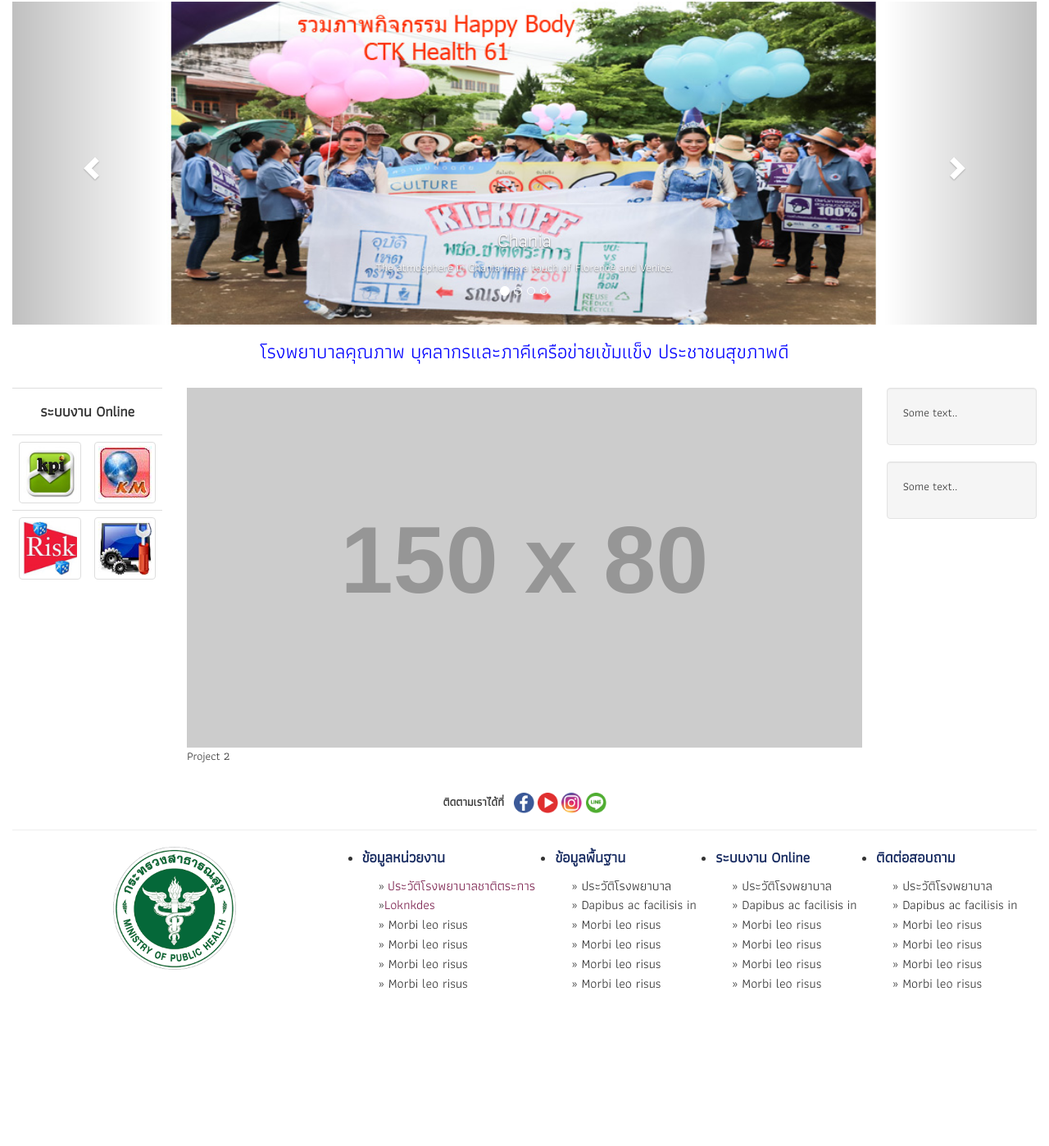
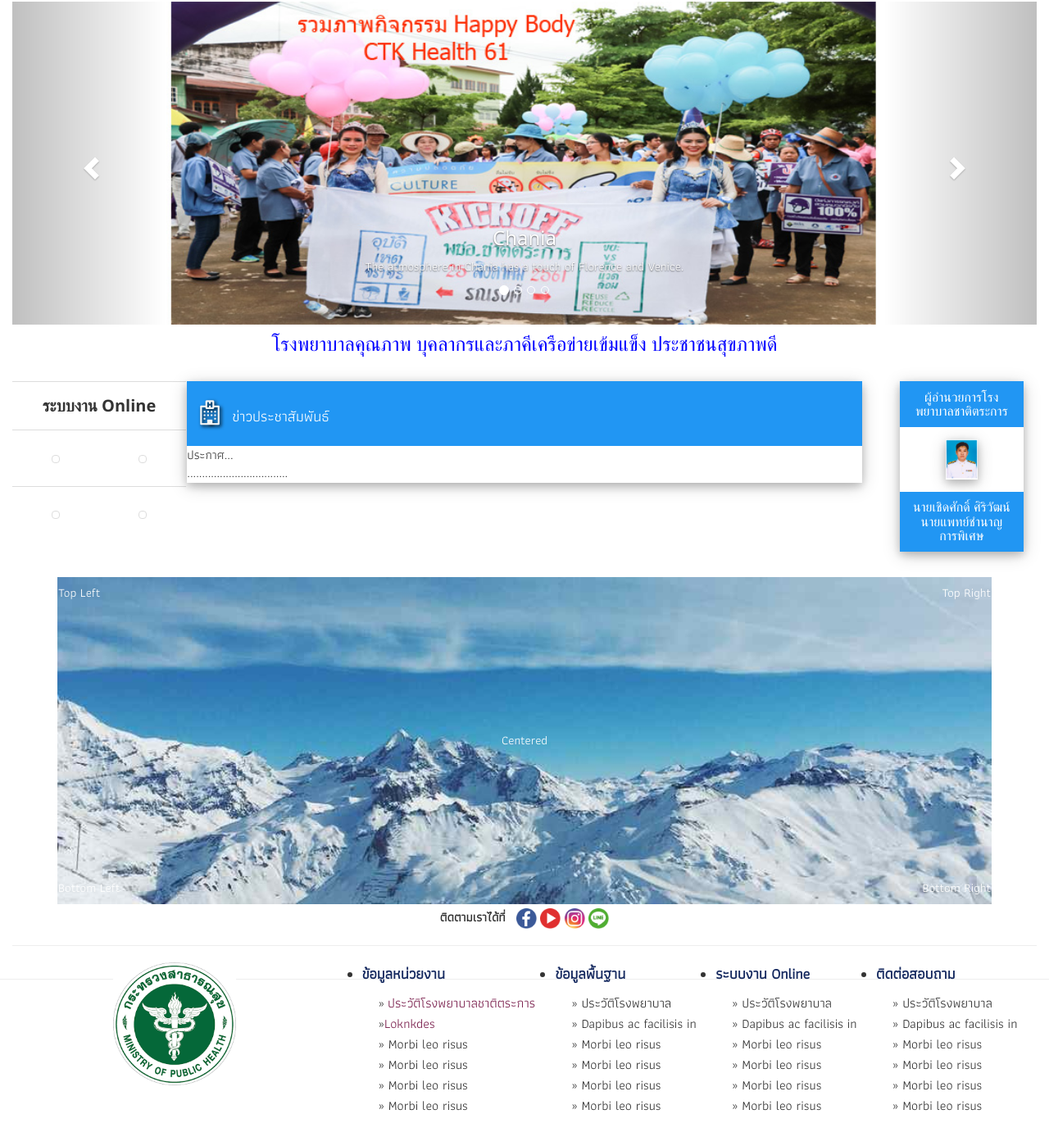
Before and after one commit to pattkarb/ctkweb, a PHP site: page / in a window 1280 px wide. Shown: the part 96-1494 px from the top of the page at 82% size. Before the commit the page ends 1302 px from the top, so only its background shows below. Run offline with PHP 8.4, Linux system fonts and the light colour scheme; grey boxes labelled with a size stand in for pictures from a placeholder-image service; some libraries are stand-ins or nearby versions.

Commit message:
asdafsdf

```diff
--- a/css/default.css
+++ b/css/default.css
@@ -66,3 +66,75 @@
     width: 70%;
     margin: auto;
 }
+
+
+/*  image text center*/
+.container {
+    position: relative;
+    text-align: center;
+    color: white;
+}
+
+.bottom-left {
+    position: absolute;
+    bottom: 8px;
+    left: 16px;
+}
+
+.top-left {
+    position: absolute;
+    top: 8px;
+    left: 16px;
+}
+
+.top-right {
+    position: absolute;
+    top: 8px;
+    right: 16px;
+}
+
+.bottom-right {
+    position: absolute;
+    bottom: 8px;
+    right: 16px;
+}
+
+.centered {
+    position: absolute;
+    top: 50%;
+    left: 50%;
+    transform: translate(-50%, -50%);
+}
+
+
+/* image hover */
+.hover11 figure img {
+	opacity: 1;
+	-webkit-transition: .3s ease-in-out;
+	transition: .3s ease-in-out;
+}
+.hover11 figure:hover img {
+	opacity: .5;
+}
+
+.hover13 figure:hover img {
+	opacity: 1;
+	-webkit-animation: flash 1.5s;
+	animation: flash 1.5s;
+}
+@-webkit-keyframes flash {
+	0% {
+		opacity: .4;
+	}
+	100% {
+		opacity: 1;
+	}
+}
+@keyframes flash {
+	0% {
+		opacity: .4;
+	}
+	100% {
+		opacity: 1;
+	}
+}
--- a/index.html
+++ b/index.html
@@ -10,6 +10,8 @@
     <script src="https://maxcdn.bootstrapcdn.com/bootstrap/3.3.7/js/bootstrap.min.js"></script>
 
     <link href="https://fonts.googleapis.com/css?family=Athiti" rel="stylesheet">
+    <link rel="stylesheet" href="https://www.w3schools.com/w3css/4/w3.css">
+    <link rel="stylesheet" href="https://cdnjs.cloudflare.com/ajax/libs/font-awesome/4.7.0/css/font-awesome.min.css">
     <link rel="stylesheet" href="/css/default.css">
 
 
@@ -160,7 +162,7 @@
         </div>
         <div class="row">
             <div class="col-sm-2 text-center">
-
+                <div class="hover11 column">
                     <table class="table">
                         <tr>
                             <td colspan="2">
@@ -168,31 +170,64 @@
                             </td>
                         </tr>
                         <tr>
-
-                        <td>
-                            <img src="/images/kpi.jpg" alt="" width="100" height="100" class="img-thumbnail ">
-                        </td>
-                        <td>
-                            <img src="/images/km.png" alt="" width="100" height="100" class="img-thumbnail">
-                        </td>
+                            <td><a href="">
+                                    <figure><img src="/images/kpi.jpg" alt="" width="150" height="150" class="img-thumbnail"></figure>
+                                </a></td>
+                            <td><a href="">
+                                    <figure><img src="/images/km.png" alt="" width="150" height="150" class="img-thumbnail"></figure>
+                                </a></td>
                         </tr>
                         <tr>
-                        <td><img src="/images/risk.jpg" alt="" width="100" height="100" class="img-thumbnail"></td>
-                        <td><img src="/images/comfix.png" alt="" width="100" height="100" class="img-thumbnail"></td>
+                            <td><a href="">
+                                    <figure><img src="/images/risk.jpg" alt="" width="150" height="150" class="img-thumbnail"></figure>
+                                </a></td>
+                            <td><a href="">
+                                    <figure><img src="/images/comfix.png" alt="" width="150" height="150" class="img-thumbnail"></figure>
+                                </a></td>
                         </tr>
                     </table>
+                </div>
+            </div>
+            <div class="col-sm-8">
+                <div class="w3-card-4">
+                    <div class="w3-container w3-blue">
+                        &nbsp;
+                            <div class="w3-large w3-text-whtie">
+                                  <i class="fa fa-hospital-o" style="font-size:30px;color:whitesmoke;text-shadow:2px 2px 4px #000000;"></i>
+                                  &nbsp; ข่าวประชาสัมพันธ์
+                               </div>
+                               <br>
+                    </div>
+
+                    <div>
+                        ประกาศ...<br>
+                        ..................................
 
                     </div>
-            <div class="col-sm-8">
-                <img src="https://placehold.it/150x80?text=IMAGE" class="img-responsive" style="width:100%" alt="Image">
-                <p>Project 2</p>
+                </div>
             </div>
             <div class="col-sm-2">
-                <div class="well">
-                    <p>Some text..</p>
+                <div class="w3-container text-center">
+                    <div class="w3-card-4" style="width:100%;">
+                        <header class="w3-container w3-blue">
+                            <h6>ผู้อำนวยการโรงพยาบาลชาติตระการ</h6>
+                        </header>
+
+                        <div class="w3-container">
+
+                            <div class="hover13">
+                                <figure>
+                                    <div class="w3-card-4">
+                                        <img src="/images/boss.jpg" width="100%" alt="boss">
                                     </div>
-                <div class="well">
-                    <p>Some text..</p>
+                                </figure>
+                            </div>
+                        </div>
+
+                        <footer class="w3-container w3-blue">
+                            <h6>นายเชิดศักดิ์ ศิริวัฒน์ <br>นายแพทย์ชำนาญการพิเศษ</h6>
+                        </footer>
+                    </div>
                 </div>
             </div>
         </div>
@@ -205,6 +240,16 @@
 
         </div>
     </div><br>
+
+    <div class="container">
+        <img src="/images/img_snow_wide.jpg" alt="Snow" style="width:100%;">
+        <div class="bottom-left">Bottom Left</div>
+        <div class="top-left">Top Left</div>
+        <div class="top-right">Top Right</div>
+        <div class="bottom-right">Bottom Right</div>
+        <div class="centered">Centered</div>
+    </div>
+
 
     <footer class="container-fluid text-left">
         <div class="row-sm-12" align="center">
@@ -349,10 +394,20 @@
     </footer>
 
 
-
-
-
-
+    <div class="hover11 column">
+        <div>
+            <figure><img src="https://picsum.photos/300/200?image=244" /></figure>
+            <span>Hover</span>
+        </div>
+        <div>
+            <figure><img src="https://picsum.photos/300/200?image=1024" /></figure>
+            <span>Hover</span>
+        </div>
+        <div>
+            <figure><img src="https://picsum.photos/300/200?image=611" /></figure>
+            <span>Hover</span>
+        </div>
+    </div>
 
 </body>
 
```
Also changed, not shown: images/boss.jpg (added), images/img_snow_wide.jpg (added). Lines whose indentation alone changed are shown as unchanged.
